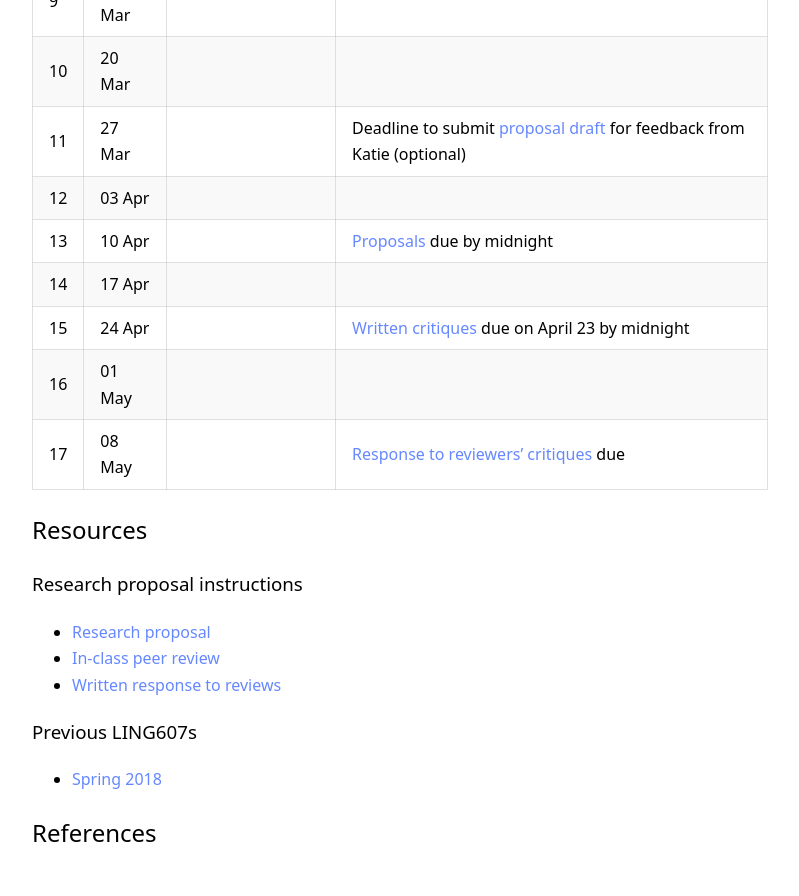
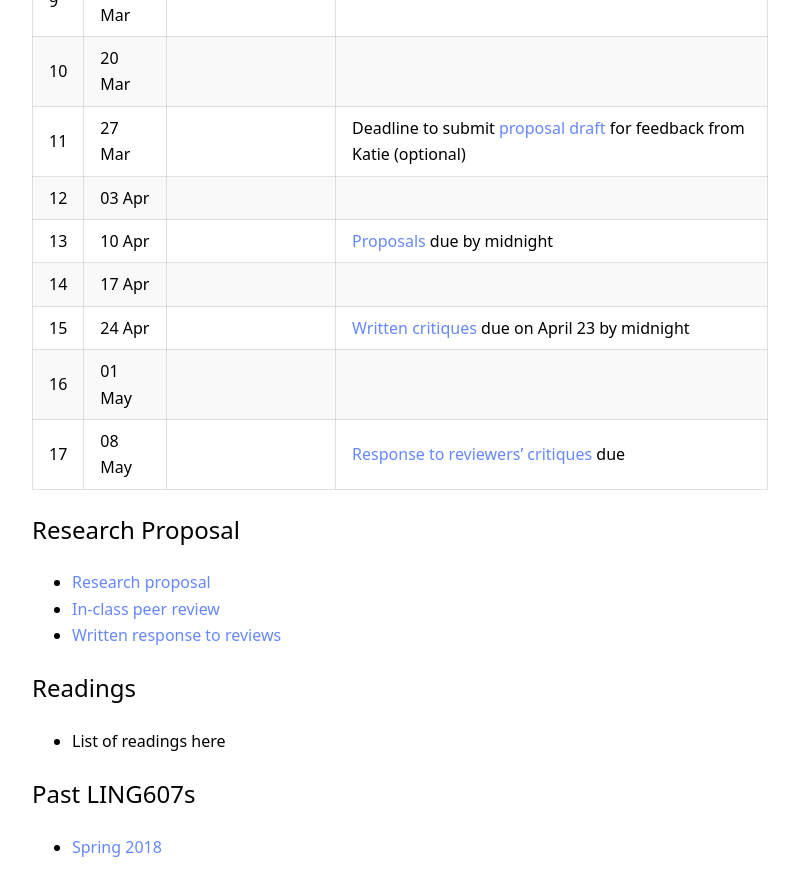
Before and after one commit to kschuler/ling001, a Jekyll site: the page built from index.md, in a window 1280 px wide and 900 px high, scrolled down 2099 px. Shown: the top 896 px of the window, without its empty margins (240-1039 px from the left). Built offline with Jekyll 4.4.1, drawn with Linux system fonts in a browser that asks for light colours.

Commit message:
Update index.md

```diff
--- a/index.md
+++ b/index.md
@@ -52,16 +52,17 @@ W | Date | Topic | Readings & **Deadlines**
 16 | 01 May |  |
 17 | 08 May |  | **[Response to reviewers' critiques](spring2018/research-proposal.html#written-response-to-reviews) due**
 
-## Resources
-
-### Research proposal instructions
+## Research Proposal
 
 * [Research proposal](spring2019/research-proposal.html)
 * [In-class peer review](spring2019/research-proposal.html#in-class-peer-review)
 * [Written response to reviews](spring2019/research-proposal.html#written-response-to-reviews)
 
-### Previous LING607s
+
+## Readings
+
+* List of readings here
+
+## Past LING607s
 
 * [Spring 2018](https://docs.google.com/document/d/1lMNIWQpSMLSOWaGZtx0e11BpTDLiNQ-aHwmNuEhFw-4/edit?usp=sharing)
-
-## References
```
